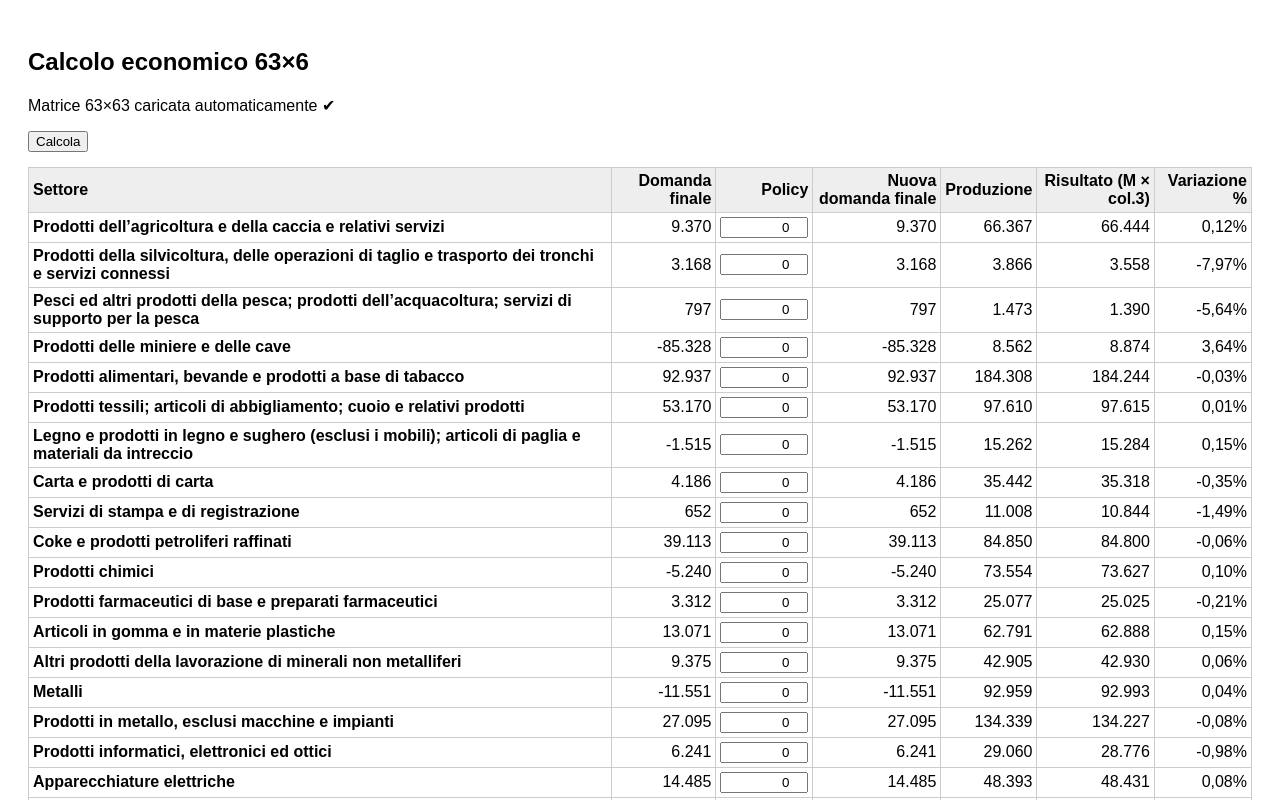
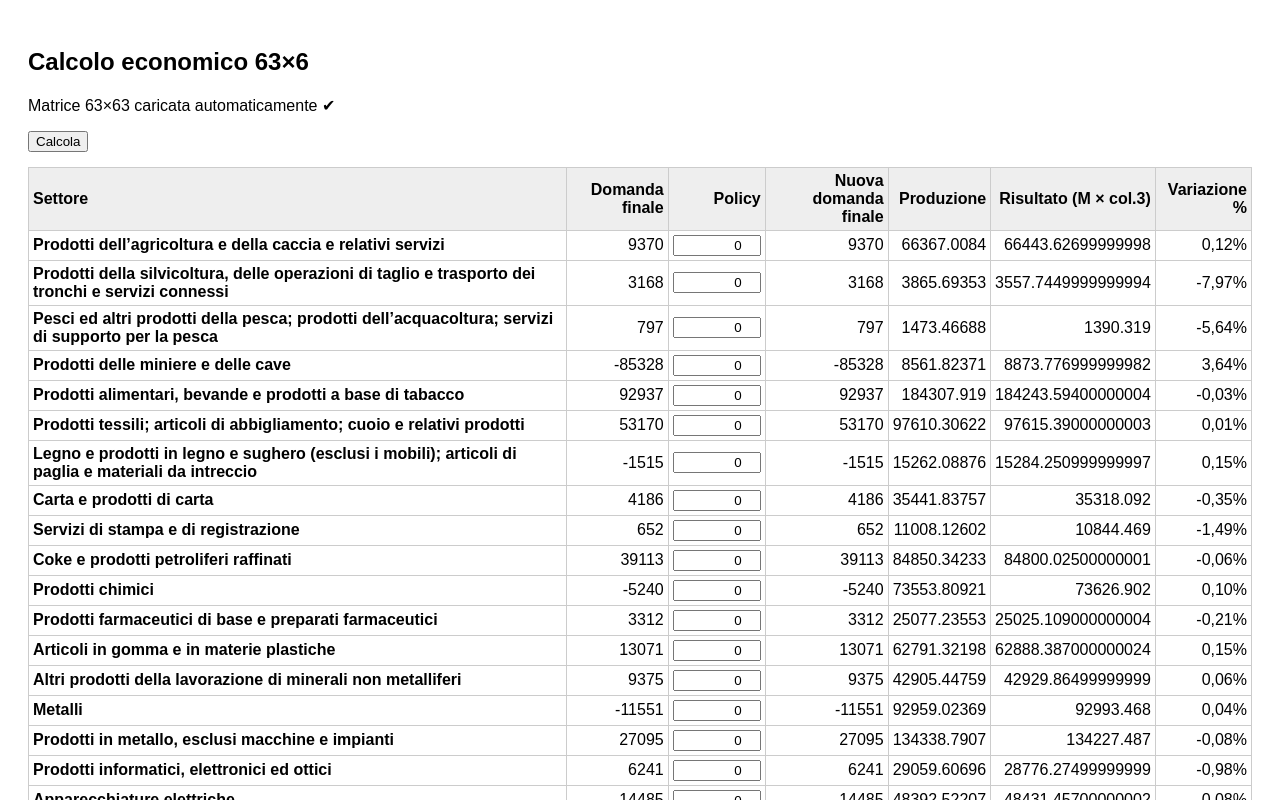
Before and after one commit to stefanoderiu/Leo, a plain HTML site: page index.html in a window 1280 px wide. Both pictures are taken after a click on the button "Calcola". Shown: the top 800 px of the page. Drawn offline with Linux system fonts and the light colour scheme.

Commit message:
Add files via upload

```diff
--- a/index.html
+++ b/index.html
@@ -40,14 +40,8 @@
 let M = null;
 
 // -----------------------------
-// FORMATTAZIONE ITALIANA
+// SOLO FORMATO PERCENTUALE
 // -----------------------------
-function formatIT(num) {
-    return Number(num)
-        .toFixed(0)
-        .replace(/\B(?=(\d{3})+(?!\d))/g, ".");
-}
-
 function formatPerc(num) {
     let n = Number(num);
     let sign = n < 0 ? "-" : "";
@@ -131,7 +125,7 @@ const settori = [
 ];
 
 // -----------------------------
-// DOMANDA FINALE
+// DOMANDA FINALE (valori grezzi)
 // -----------------------------
 const domandaFinale = [
 9370,3168,797,-85328,92937,53170,-1515,4186,652,39113,
@@ -144,7 +138,7 @@ const domandaFinale = [
 ];
 
 // -----------------------------
-// PRODUZIONE
+// PRODUZIONE (valori grezzi)
 // -----------------------------
 const produzione = [
 66367.0084,3865.69353,1473.46688,8561.82371,184307.919,97610.30622,
@@ -161,7 +155,7 @@ const produzione = [
 ];
 
 // -----------------------------
-// CREA LA TABELLA
+// CREA LA TABELLA (senza formatIT)
 // -----------------------------
 const tbody = document.querySelector("#tabella tbody");
 
@@ -170,10 +164,10 @@ for (let i = 0; i < 63; i++) {
 
     tr.innerHTML = `
         <td>${settori[i]}</td>
-        <td>${formatIT(domandaFinale[i])}</td>
+        <td>${domandaFinale[i]}</td>
         <td><input id="policy${i}" type="number" step="0.0001" value="0"></td>
         <td id="nuova${i}"></td>
-        <td>${formatIT(produzione[i])}</td>
+        <td>${produzione[i]}</td>
         <td id="ris${i}"></td>
         <td id="var${i}"></td>
     `;
@@ -182,7 +176,7 @@ for (let i = 0; i < 63; i++) {
 }
 
 // -----------------------------
-// CARICA MATRICE
+// CARICA MATRICE (punto decimale)
 // -----------------------------
 window.addEventListener("DOMContentLoaded", function() {
 
@@ -196,7 +190,7 @@ window.addEventListener("DOMContentLoaded", function() {
                 riga
                     .trim()
                     .split(/\t+/)
-                    .map(v => parseFloat(v))   // ← LETTURA DIRETTA SENZA TRASFORMAZIONI
+                    .map(v => parseFloat(v))   // nel txt ora c'è il punto, quindi basta così
             );
 
             for (let i = 0; i < 63; i++) {
@@ -227,7 +221,8 @@ function calcola() {
         const pol = parseFloat(document.getElementById("policy"+i).value);
         const val = domandaFinale[i] + (isNaN(pol) ? 0 : pol);
         nuova.push(val);
-        document.getElementById("nuova"+i).textContent = formatIT(val);
+        // niente formatIT: valore grezzo
+        document.getElementById("nuova"+i).textContent = val;
     }
 
     const risultato = new Array(63).fill(0);
@@ -237,7 +232,8 @@ function calcola() {
             somma += M[i][j] * nuova[j];
         }
         risultato[i] = somma;
-        document.getElementById("ris"+i).textContent = formatIT(somma);
+        // niente formatIT: valore grezzo
+        document.getElementById("ris"+i).textContent = somma;
     }
 
     for (let i = 0; i < 63; i++) {
```
